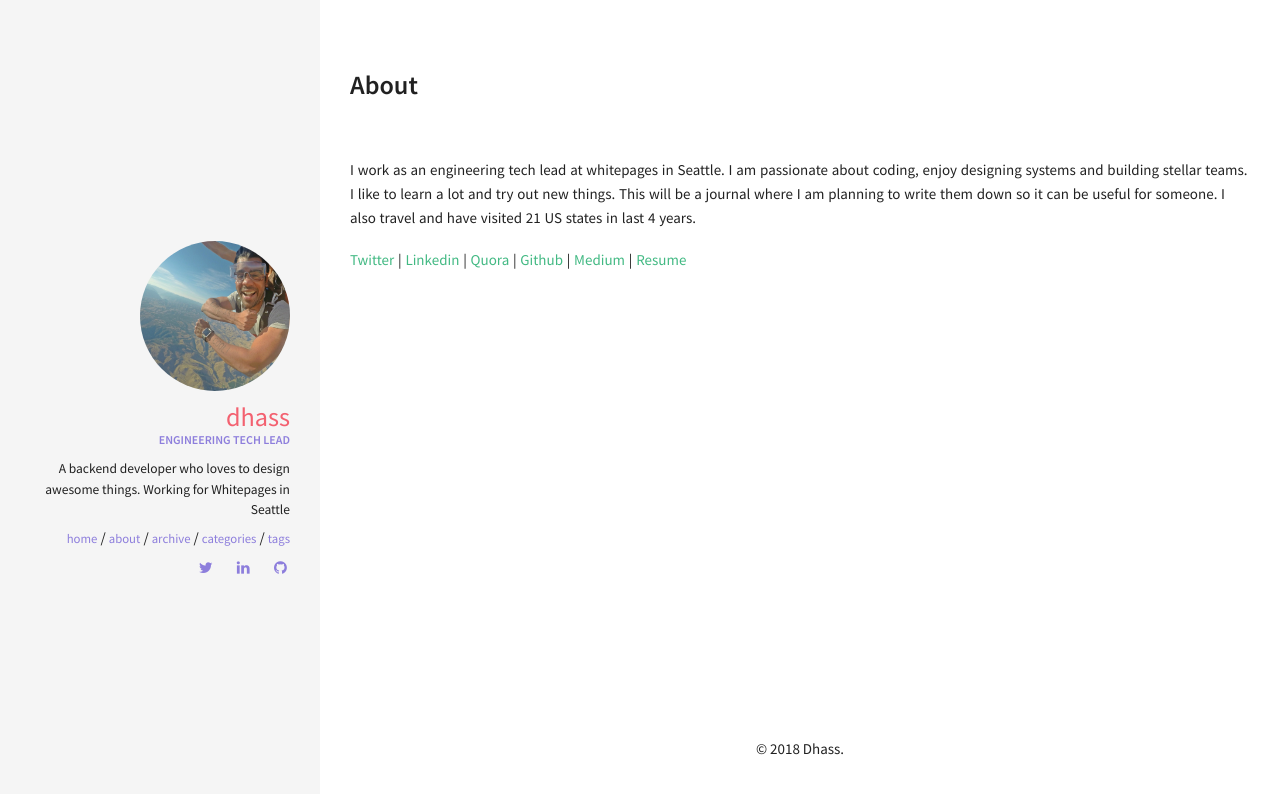
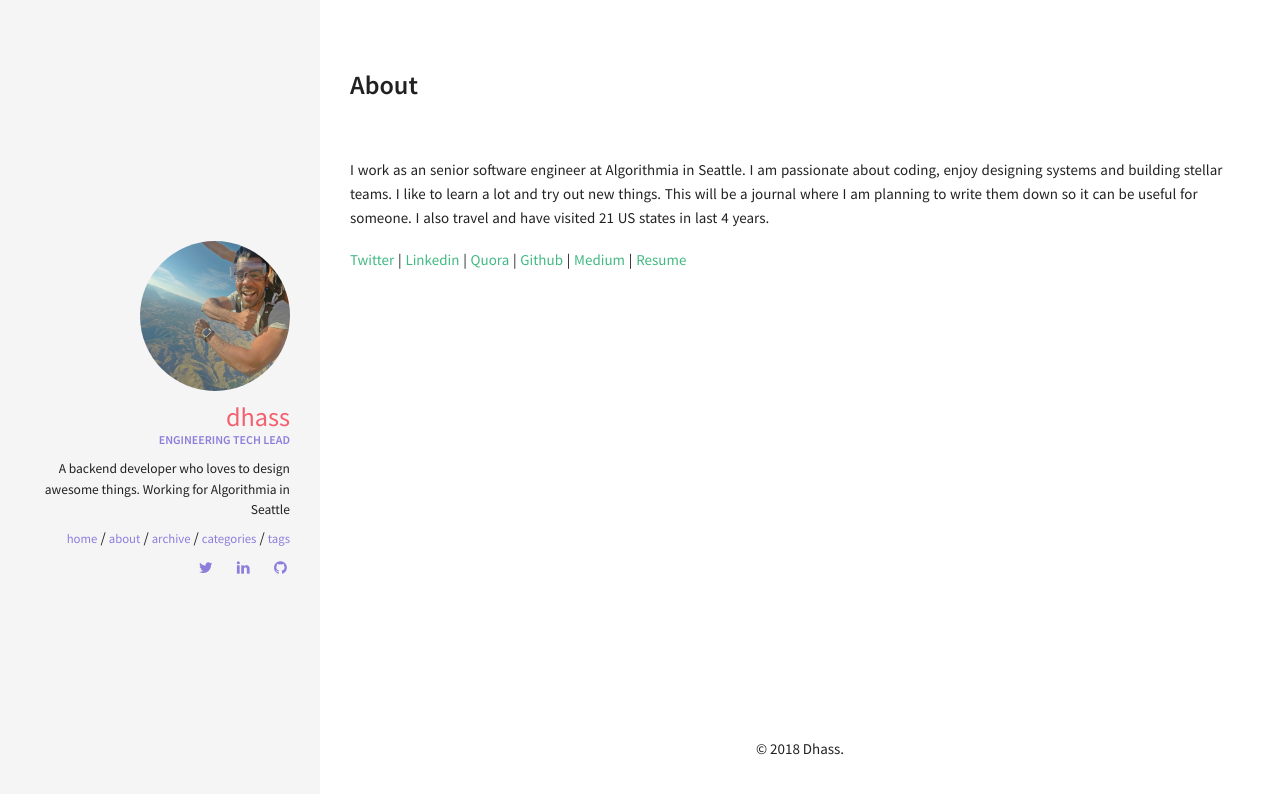
Before and after one commit to idlelearner/idlelearner.github.io, a Jekyll site: the page built from about.md, in a window 1280 px wide. Shown: the top 794 px of the page. Built offline with Jekyll 4.4.1, drawn with Linux system fonts in a browser that asks for light colours.

Commit message:
Updating job change

```diff
--- a/_config.yml
+++ b/_config.yml
@@ -38,7 +38,7 @@ owner:
   name: Dhass
   avatar: avatar.jpg
   job: "Engineering Tech Lead"
-  bio: "A backend developer who loves to design awesome things. Working for Whitepages in Seattle"
+  bio: "A backend developer who loves to design awesome things. Working for Algorithmia in Seattle"
   email:
   disqus-shortname:
   twitter: dhass21
--- a/about.md
+++ b/about.md
@@ -4,7 +4,7 @@ title: About
 permalink: /about/
 ---
 
-I work as an engineering tech lead at whitepages in Seattle. I am passionate about coding, enjoy designing systems and building stellar teams. I like to learn a lot and try out new things. This will be a journal where I am planning to write them down so it can be useful for someone. I also travel and have visited 21 US states in last 4 years.
+I work as an senior software engineer at Algorithmia in Seattle. I am passionate about coding, enjoy designing systems and building stellar teams. I like to learn a lot and try out new things. This will be a journal where I am planning to write them down so it can be useful for someone. I also travel and have visited 21 US states in last 4 years.
 
 [Twitter](https://twitter.com/dhass21)
  |
```
